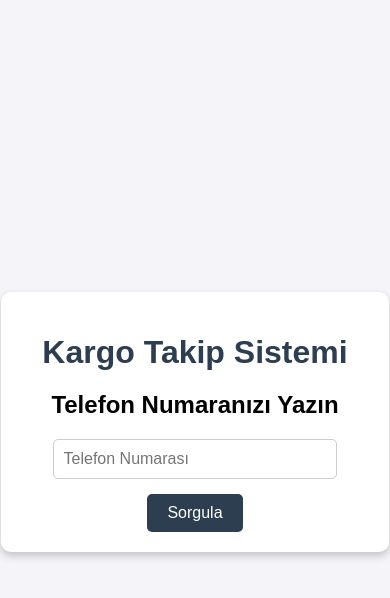
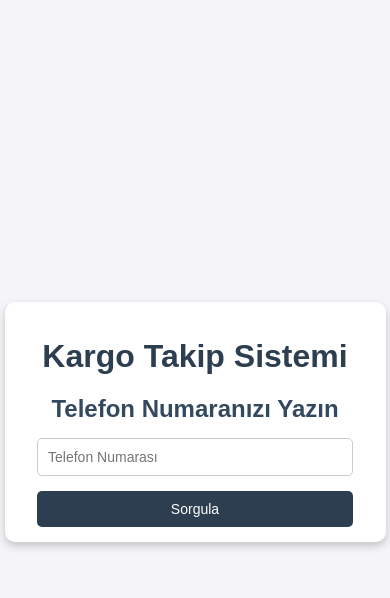
Before and after one commit to SiparisTakip/siparis_takip2, a Flask app: page / in a window 390 px wide. Shown: the top 598 px of the page. Run offline with Flask 3, Linux system fonts and the light colour scheme.

Commit message:
Update index.html

```diff
--- a/templates/index.html
+++ b/templates/index.html
@@ -1,8 +1,11 @@
 <!DOCTYPE html>
-<html>
+<html lang="tr">
 <head>
+    <meta charset="UTF-8">
+    <meta name="viewport" content="width=device-width, initial-scale=1.0">
     <title>Kargo Takip</title>
     <style>
+        /* Genel stil */
         body {
             font-family: Arial, sans-serif;
             margin: 0;
@@ -19,10 +22,16 @@
             padding: 20px 30px;
             border-radius: 10px;
             box-shadow: 0 4px 8px rgba(0, 0, 0, 0.2);
+            width: 100%;
+            max-width: 500px; /* Maksimum genişlik, çok büyük ekranlarda bile düzenli */
         }
         h1 {
             color: #2c3e50;
             margin-bottom: 20px;
+        }
+        h2 {
+            color: #34495e;
+            margin-bottom: 15px;
         }
         form {
             margin-top: 15px;
@@ -34,6 +43,7 @@
             border: 1px solid #ccc;
             border-radius: 5px;
             font-size: 16px;
+            box-sizing: border-box;
         }
         button {
             background-color: #2c3e50;
@@ -48,20 +58,72 @@
         button:hover {
             background-color: #34495e;
         }
+
+        /* Loading spinner */
+        .spinner {
+            border: 4px solid #f3f3f3;
+            border-top: 4px solid #3498db;
+            border-radius: 50%;
+            width: 40px;
+            height: 40px;
+            animation: spin 2s linear infinite;
+            margin-left: 10px;
+        }
+
+        @keyframes spin {
+            0% { transform: rotate(0deg); }
+            100% { transform: rotate(360deg); }
+        }
+
+        /* Hide the spinner initially */
+        .spinner-container {
+            display: none;
+            margin-top: 15px;
+        }
+
+        /* Media Queries for Responsive Design */
+        @media screen and (max-width: 600px) {
+            .container {
+                padding: 15px;
+                width: 90%;
+            }
+            input[type="text"] {
+                width: 90%; /* Mobilde input genişliğini arttır */
+                font-size: 14px;
+            }
+            button {
+                width: 90%; /* Mobilde butonun genişliğini arttır */
+                font-size: 14px;
+            }
+        }
     </style>
 </head>
 <body>
     <div class="container">
         <h1>Kargo Takip Sistemi</h1>
         <h2>Telefon Numaranızı Yazın</h2>
-        <form method="post">
+        <form method="post" id="trackingForm" onsubmit="showSpinner()">
             <input type="text" name="takip_no" placeholder="Telefon Numarası" required>
             <button type="submit">Sorgula</button>
         </form>
-    {% if error_message %}
-    <p style="color: red;">{{ error_message }}</p>
-    {% endif %}
+
+        <!-- Spinner Container -->
+        <div class="spinner-container" id="spinnerContainer">
+            <p>Sorgulanıyor...</p>
+            <div class="spinner" id="spinner"></div>
+        </div>
+
+        {% if error_message %}
+        <p style="color: red;">{{ error_message }}</p>
+        {% endif %}
     </div>
 
+    <script>
+        function showSpinner() {
+            // Hide the form and show the spinner
+            document.getElementById("trackingForm").style.display = "none";
+            document.getElementById("spinnerContainer").style.display = "block";
+        }
+    </script>
 </body>
 </html>
```
